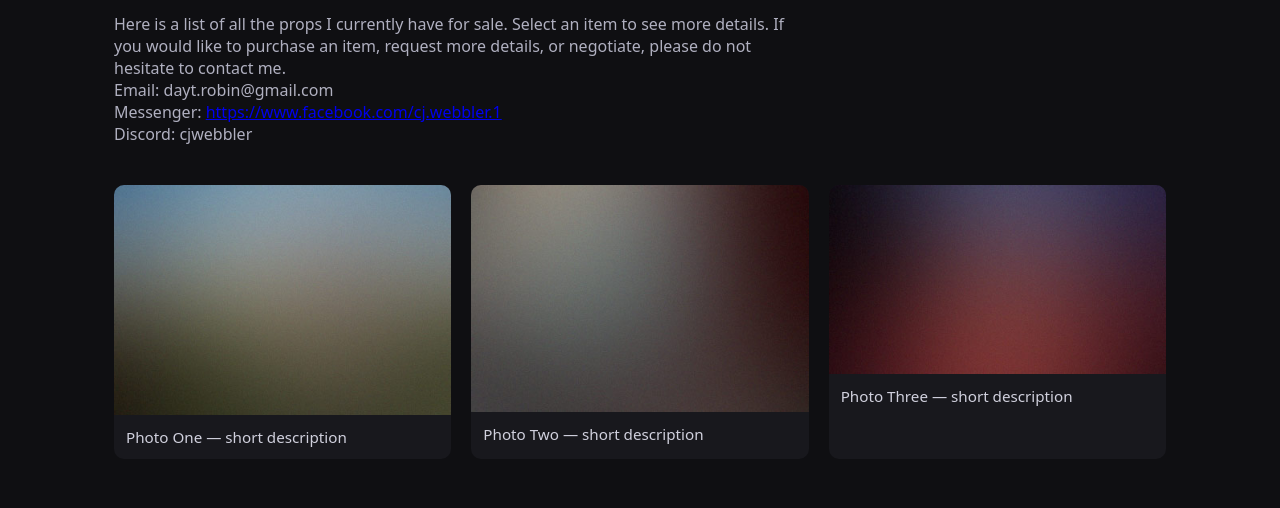
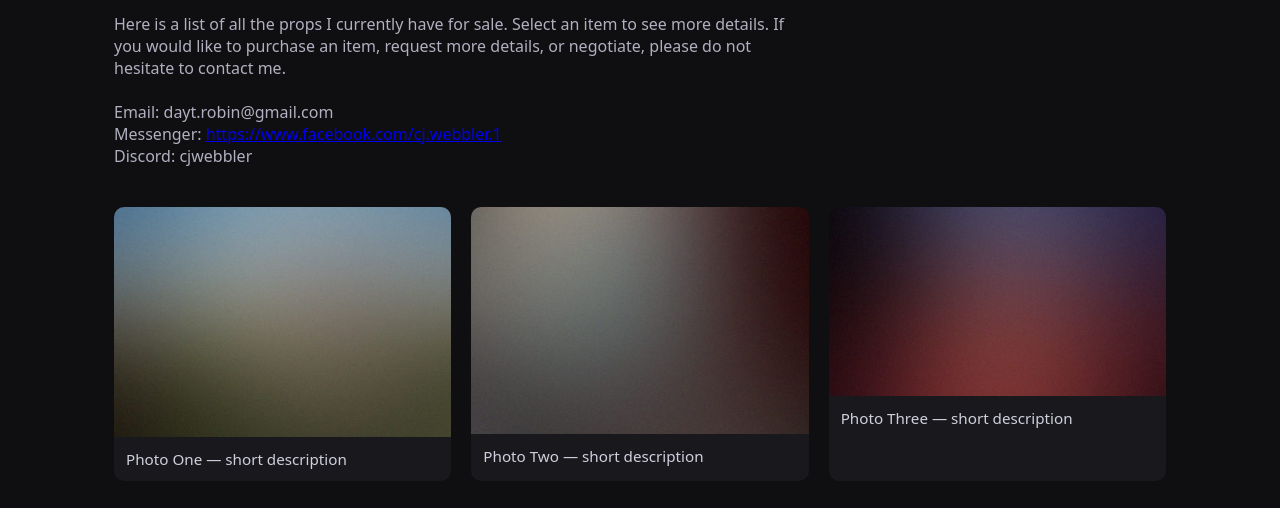
Before and after one commit to CJWebbler/CJWebbler.github.io, a plain HTML site: page index.html in a window 1280 px wide. Shown: the part 66-574 px from the top of the page. Drawn offline with Linux system fonts and the light colour scheme.

Commit message:
Update index.html

```diff
--- a/index.html
+++ b/index.html
@@ -11,7 +11,7 @@
 <header>
   <h1>CJ's Props For Sale</h1>
   <p>
-    Here is a list of all the props I currently have for sale. Select an item to see more details. If you would like to purchase an item, request more details, or negotiate, please do not hesitate to contact me. <br>
+        Here is a list of all the props I currently have for sale. Select an item to see more details. If you would like to purchase an item, request more details, or negotiate, please do not hesitate to contact me. <br> <br>
     Email: dayt.robin@gmail.com <br>
     Messenger:
     <a href=https://www.facebook.com/cj.webbler.1>https://www.facebook.com/cj.webbler.1
```
